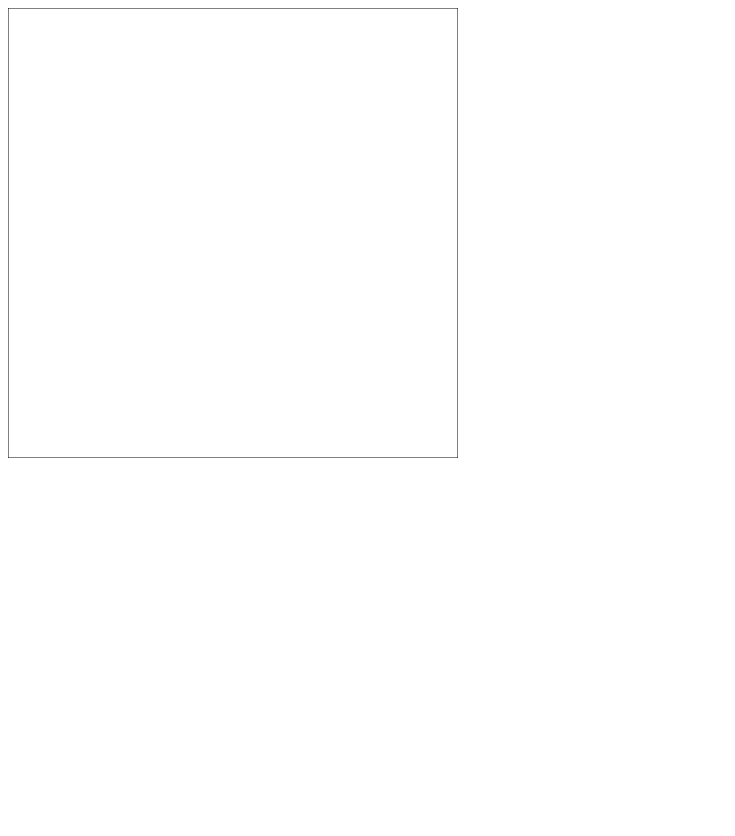
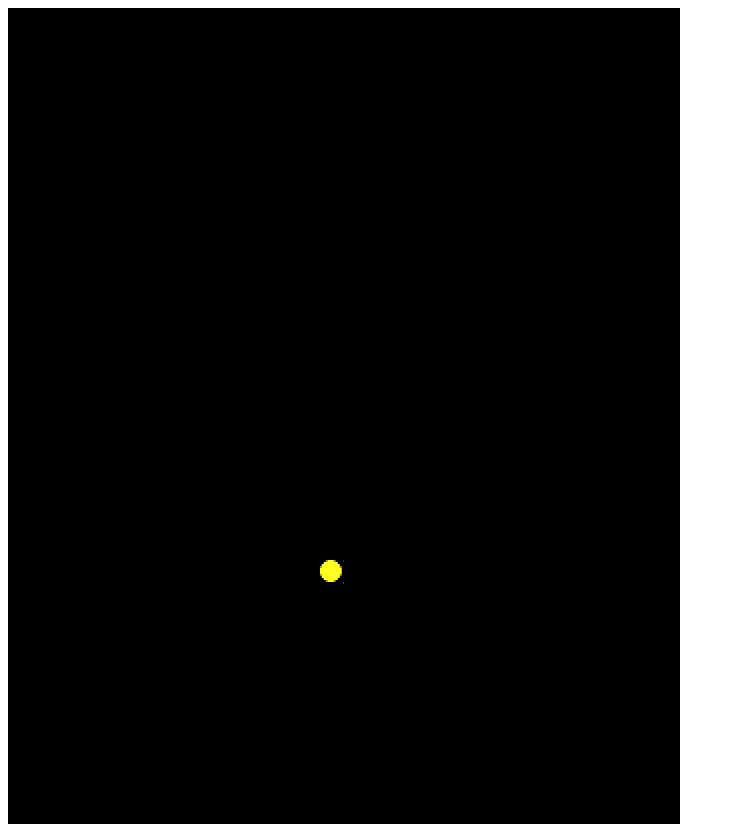
Before and after one commit to dvhirtum/coderdojo-pacman, a plain HTML site: page index.html in a window 1280 px wide. Shown: the whole page, without its empty margins (0-735 px from the left). Before the commit the page ends 800 px from the top, so only its background shows below. Drawn offline with Linux system fonts and the light colour scheme.

Commit message:
Resized playing area and added pac-man with animations

```diff
--- /dev/null
+++ b/css/pacman.css
@@ -0,0 +1,3 @@
+img#sprites {
+	display: none;
+}
--- a/index.html
+++ b/index.html
@@ -1,14 +1,17 @@
 <!DOCTYPE html>
 <html>
 	<head>
-		<title>Snake</title>
+		<title>Pac-Man</title>
+		<link rel="stylesheet" type="text/css" href="css/pacman.css">
 	</head>
 	<body>
-		<canvas id="canvas" width="450" height="450"></canvas>
+		<img id="sprites" src="img/sprites.png" />
+		<canvas id="canvas" width="672" height="816"></canvas>
 
 		<!-- Scripts -->
-		<script src="onrequestframe.js"></script>
-		<script src="timestamp.js"></script>
-		<script src="pacman.js"></script>
+		<script src="js/onrequestframe.js"></script>
+		<script src="js/timestamp.js"></script>
+		<script src="js/pacman.js"></script>
+		<script src="js/game.js"></script>
     </body>
 </html>
--- a/pacman.js
+++ b/js/game.js
@@ -3,21 +3,24 @@
 		context = canvas.getContext("2d"),
 		width = canvas.width,
 		height = canvas.height,
-		snake_array,
-		cellwidth = 10,
+        cellsize = 24,
+        scaleFactor = 0.25,
+        spriteImage = document.getElementById("sprites"),
+        pacman,
         now,
         last = window.timestamp(),
         dt = 0,
         step = 0.05;
 
     function draw() {
-        context.fillStyle = "white";
+        context.fillStyle = "black";
         context.fillRect(0, 0, width, height);
-        context.strokeStyle = "black";
-        context.strokeRect(0, 0, width, height);
+
+        pacman.draw();
     }
 
 	function update() {
+        pacman.update();
 	}
 
     function run() {
@@ -35,6 +38,13 @@
     }
 
     function init() {
+        pacman = new PacMan({
+            context: context,
+            image: spriteImage,
+            scaleFactor: scaleFactor,
+            cellsize: cellsize
+        });
+
         window.onEachFrame(run);
     }
 
--- /dev/null
+++ b/js/pacman.js
@@ -0,0 +1,66 @@
+function PacMan (options) {
+    var self = this;
+
+    self.context = options.context;
+    self.image = options.image;
+    self.scaleFactor = options.scaleFactor || 0.25;
+    self.cellsize = options.cellsize || 24;
+    self.width = 96;
+    self.height = 96;
+    self.x = 13 * self.cellsize;
+    self.y = 23 * self.cellsize;
+
+    self.animations = {
+        idle: [
+            {x: 1, y: 672}
+        ],
+        left: [
+            {x: 1, y: 672},
+            {x: 197, y: 288},
+            {x: 5, y: 288},
+            {x: 197, y: 288}
+        ],
+        right: [
+            {x: 1, y: 672},
+            {x: 581, y: 288},
+            {x: 389, y: 288},
+            {x: 581, y: 288}
+        ],
+        up: [
+            {x: 1, y: 672},
+            {x: 293, y: 288},
+            {x: 101, y: 288},
+            {x: 293, y: 288}
+        ],
+        down: [
+            {x: 1, y: 672},
+            {x: 674, y: 288},
+            {x: 482, y: 288},
+            {x: 674, y: 288}
+        ]
+    }
+
+    self.activeAnimation = self.animations.idle;
+    self.activeAnimationState = 0;
+
+    return {
+        draw: function () {
+            self.context.drawImage(
+               self.image,
+               self.activeAnimation[self.activeAnimationState].x,
+               self.activeAnimation[self.activeAnimationState].y,
+               self.width,
+               self.height,
+               self.x,
+               self.y,
+               self.width * self.scaleFactor,
+               self.height * self.scaleFactor);
+        },
+        update: function () {
+            self.activeAnimationState++;
+            if (self.activeAnimationState >= self.activeAnimation.length) {
+                self.activeAnimationState = 0;
+            }
+        }
+    };
+}
```
Also changed, not shown: img/sprites.png (added), img/upload_19_8_2015_at_16_34_39.png (added), js/onrequestframe.js (renamed from onrequestframe.js), js/timestamp.js (renamed from timestamp.js).
